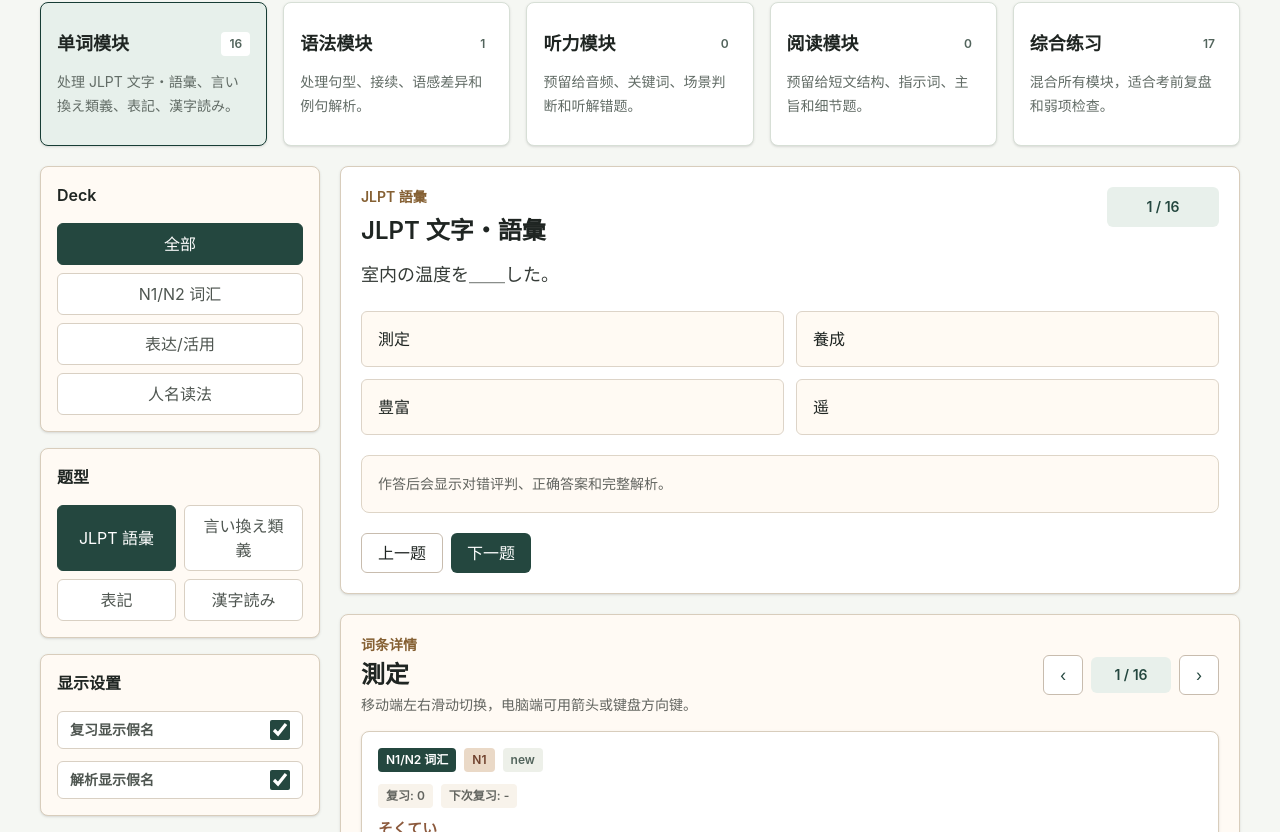
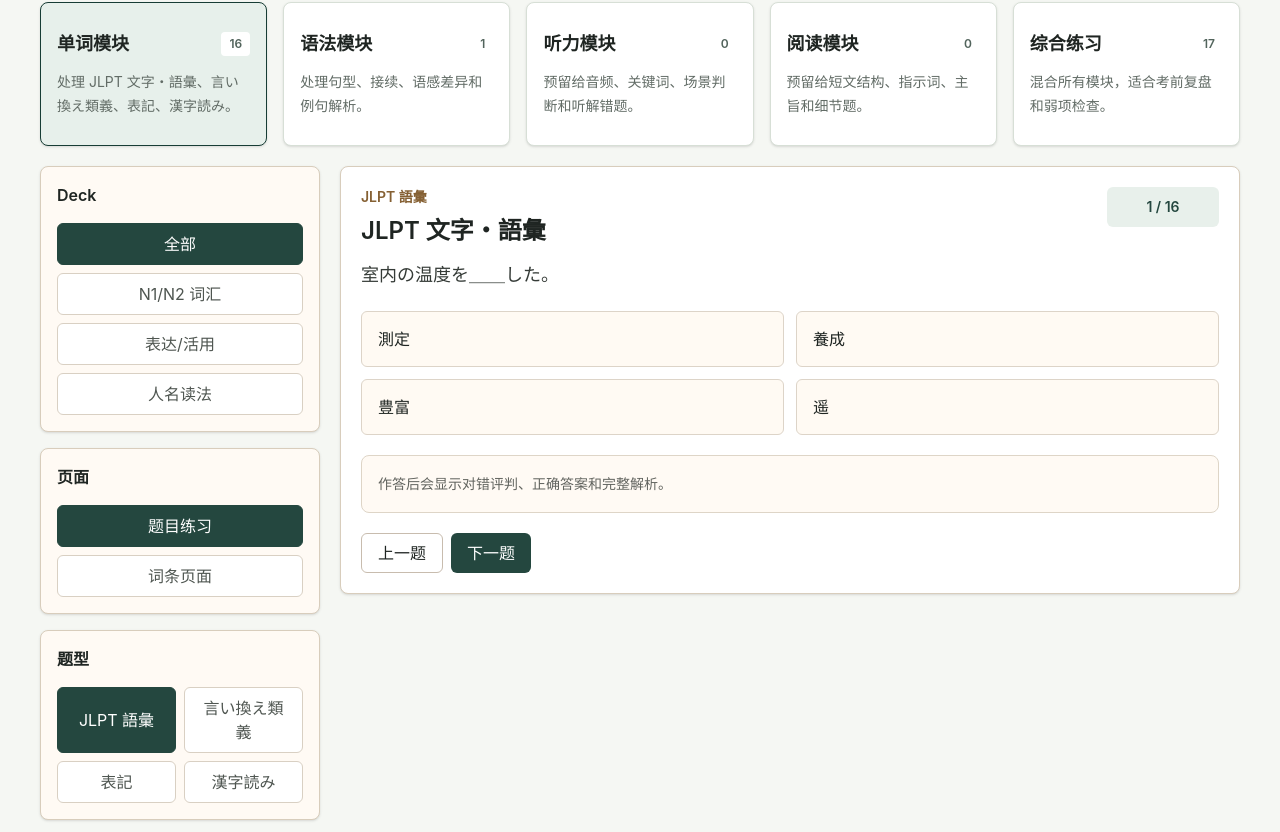
Before and after one commit to erzhiqianyi/jlpt-local-review, a React (Vite) app: page / in a window 1280 px wide. Shown: the part 368-1200 px from the top of the page. Built offline with nearby package versions, Linux system fonts and the light colour scheme.

Commit message:
Separate question and word pages

```diff
--- a/src/App.tsx
+++ b/src/App.tsx
@@ -6,6 +6,7 @@ type Deck = 'n1_vocab' | 'name_reading' | 'grammar_expression';
 type QuestionKind = 'moji_goi' | 'meaning' | 'kana_to_kanji' | 'kanji_to_kana';
 type Locale = 'zh-CN' | 'ja' | 'en';
 type AppView = 'vocabulary' | 'grammar' | 'listening' | 'reading' | 'mixed' | 'about' | 'settings';
+type StudyPage = 'questions' | 'words';
 type AnswerState = Record<string, { selected: string; correct: boolean }>;
 type ReviewStatus = 'new' | 'learning' | 'review' | 'mastered';
 type ProgressEntry = {
@@ -88,6 +89,9 @@ const translations = {
     reviewCount: '复习',
     nextReview: '下次复习',
     wordDetail: '词条详情',
+    questionPage: '题目练习',
+    wordPage: '词条页面',
+    page: '页面',
     swipeHint: '移动端左右滑动切换，电脑端可用箭头或键盘方向键。',
     practice: '今日练习',
     library: '词库',
@@ -181,6 +185,9 @@ const translations = {
     reviewCount: '復習',
     nextReview: '次回復習',
     wordDetail: '語彙詳細',
+    questionPage: '問題練習',
+    wordPage: '語彙ページ',
+    page: 'ページ',
     swipeHint: 'モバイルでは左右スワイプ、PC では矢印またはキーボードで切り替えます。',
     practice: '今日の復習',
     library: '語彙帳',
@@ -274,6 +281,9 @@ const translations = {
     reviewCount: 'Reviews',
     nextReview: 'Next Review',
     wordDetail: 'Word Detail',
+    questionPage: 'Practice Questions',
+    wordPage: 'Word Page',
+    page: 'Page',
     swipeHint: 'Swipe on mobile, or use arrows and keyboard arrow keys on desktop.',
     practice: 'Practice',
     library: 'Library',
@@ -485,6 +495,7 @@ export default function App() {
   const [progress, setProgress] = useState<ProgressState>({});
   const [settings, setSettings] = useState<DisplaySettings>(defaultSettings);
   const [activeView, setActiveView] = useState<AppView>('vocabulary');
+  const [studyPage, setStudyPage] = useState<StudyPage>('questions');
   const [countdown, setCountdown] = useState(() => getCountdown(NEXT_JLPT_AT));
 
   useEffect(() => {
@@ -528,7 +539,7 @@ export default function App() {
 
   useEffect(() => {
     function handleKeyDown(event: KeyboardEvent) {
-      if (activeView === 'about' || activeView === 'settings' || activeView === 'listening' || activeView === 'reading') {
+      if (studyPage !== 'words' || activeView === 'about' || activeView === 'settings' || activeView === 'listening' || activeView === 'reading') {
         return;
       }
       if (event.key === 'ArrowLeft') {
@@ -540,7 +551,7 @@ export default function App() {
     }
     window.addEventListener('keydown', handleKeyDown);
     return () => window.removeEventListener('keydown', handleKeyDown);
-  }, [activeView, items.length]);
+  }, [activeView, items.length, studyPage]);
 
   function answerQuestion(question: Question, selected: string) {
     const correct = selected === question.answer;
@@ -648,6 +659,18 @@ export default function App() {
               </Panel>
             ) : null}
 
+            <Panel title={labels.page}>
+              <div className="grid gap-2">
+                <SegmentButton active={studyPage === 'questions'} onClick={() => setStudyPage('questions')}>
+                  {labels.questionPage}
+                </SegmentButton>
+                <SegmentButton active={studyPage === 'words'} onClick={() => setStudyPage('words')}>
+                  {labels.wordPage}
+                </SegmentButton>
+              </div>
+            </Panel>
+
+            {studyPage === 'questions' ? (
             <Panel title={labels.questionType}>
               <div className="grid grid-cols-2 gap-2">
                 {(Object.keys(kindLabels) as QuestionKind[]).map((kind) => (
@@ -657,6 +680,7 @@ export default function App() {
                 ))}
               </div>
             </Panel>
+            ) : null}
 
             <Panel title={labels.display}>
               <div className="space-y-3">
@@ -686,7 +710,7 @@ export default function App() {
           ) : null}
           {activeView === 'listening' || activeView === 'reading' ? <EmptyModule labels={labels} /> : null}
           {activeView !== 'about' && activeView !== 'settings' && activeView !== 'listening' && activeView !== 'reading' ? (
-            <>
+            studyPage === 'questions' ? (
               <PracticePanel
                 activeQuestion={activeQuestion}
                 questionsLength={questions.length}
@@ -700,6 +724,7 @@ export default function App() {
                 onPrev={() => setActiveIndex((index) => Math.max(index - 1, 0))}
                 onNext={() => setActiveIndex((index) => (questions.length ? (index + 1) % questions.length : 0))}
               />
+            ) : (
               <WordDetailPanel
                 item={activeWord}
                 index={wordIndex}
@@ -712,7 +737,7 @@ export default function App() {
                 onPrevious={() => setWordIndex((index) => previousIndex(index, items.length))}
                 onNext={() => setWordIndex((index) => nextIndex(index, items.length))}
               />
-            </>
+            )
           ) : null}
         </div>
       </section>
```
